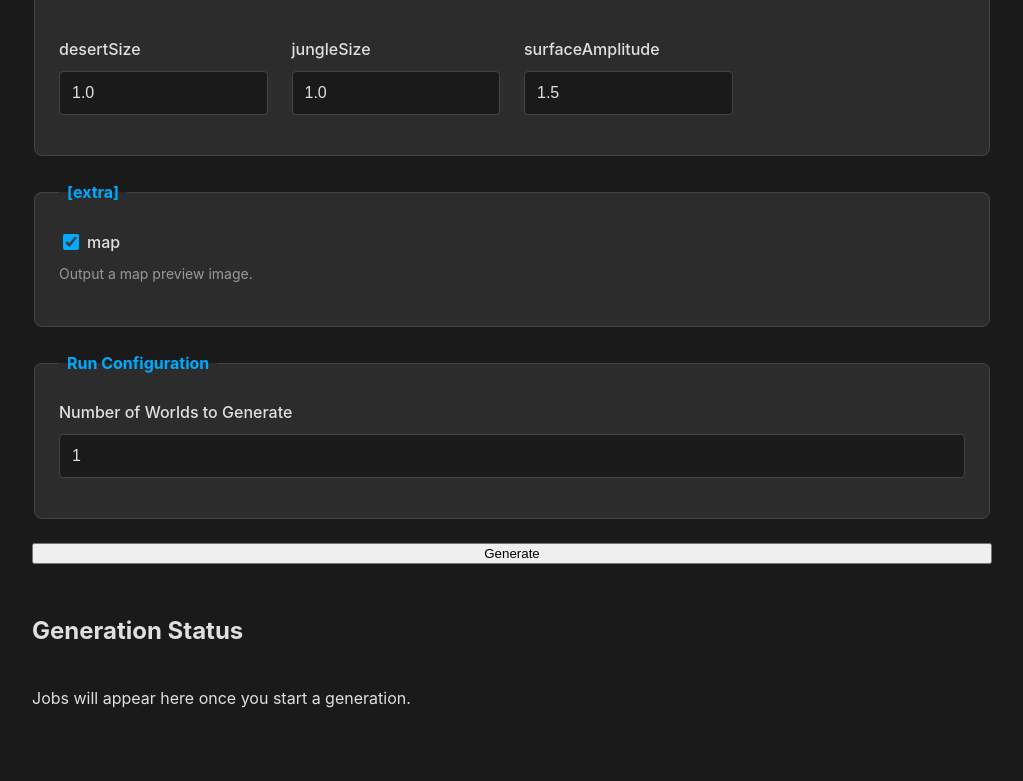
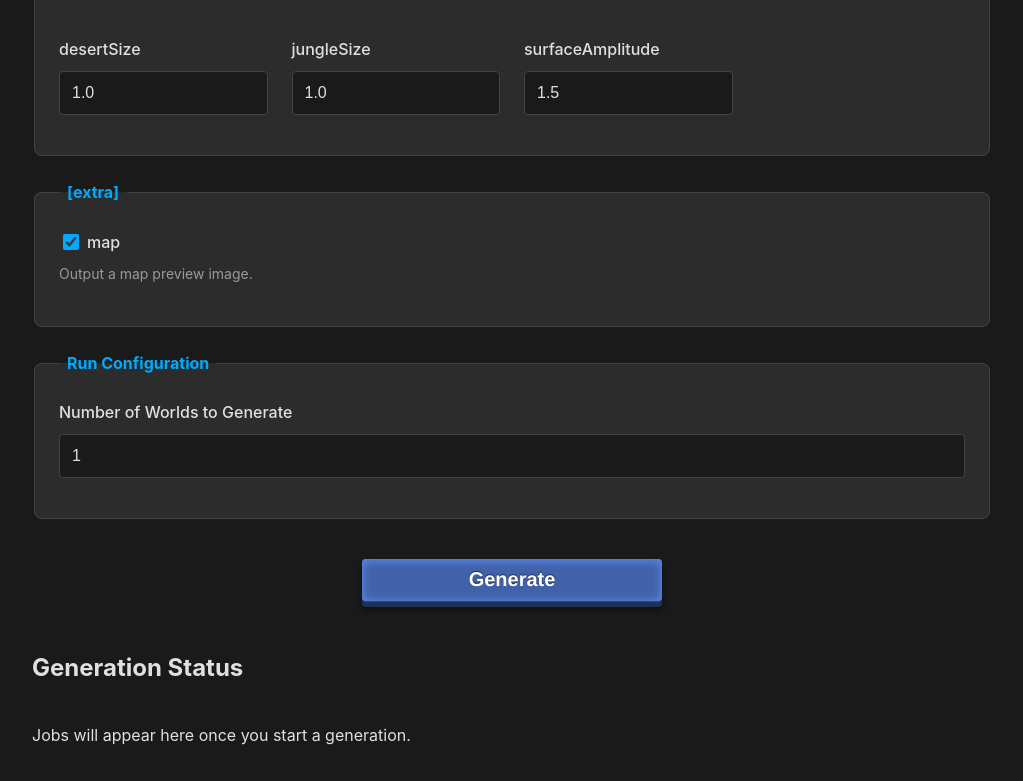
Before and after one commit to ENUSSOUL001/TerraContent, a plain HTML site: page Terra/public/index.html in a window 1280 px wide. Shown: the part 3558-4339 px from the top of the page, without its empty margins (128-1151 px from the left). Before the commit the page ends 4302 px from the top, so only its background shows below. Drawn offline with Linux system fonts and the light colour scheme.

Commit message:
Update index.html

```diff
--- a/Terra/public/index.html
+++ b/Terra/public/index.html
@@ -187,7 +187,7 @@
                 </div>
             </fieldset>
 
-            <button type="submit" id="submit-button" role="button">Generate</button>
+            <button type="submit" id="submit-button" class="button-44" role="button">Generate</button>
         </form>
 
         <section id="status-section">
```
